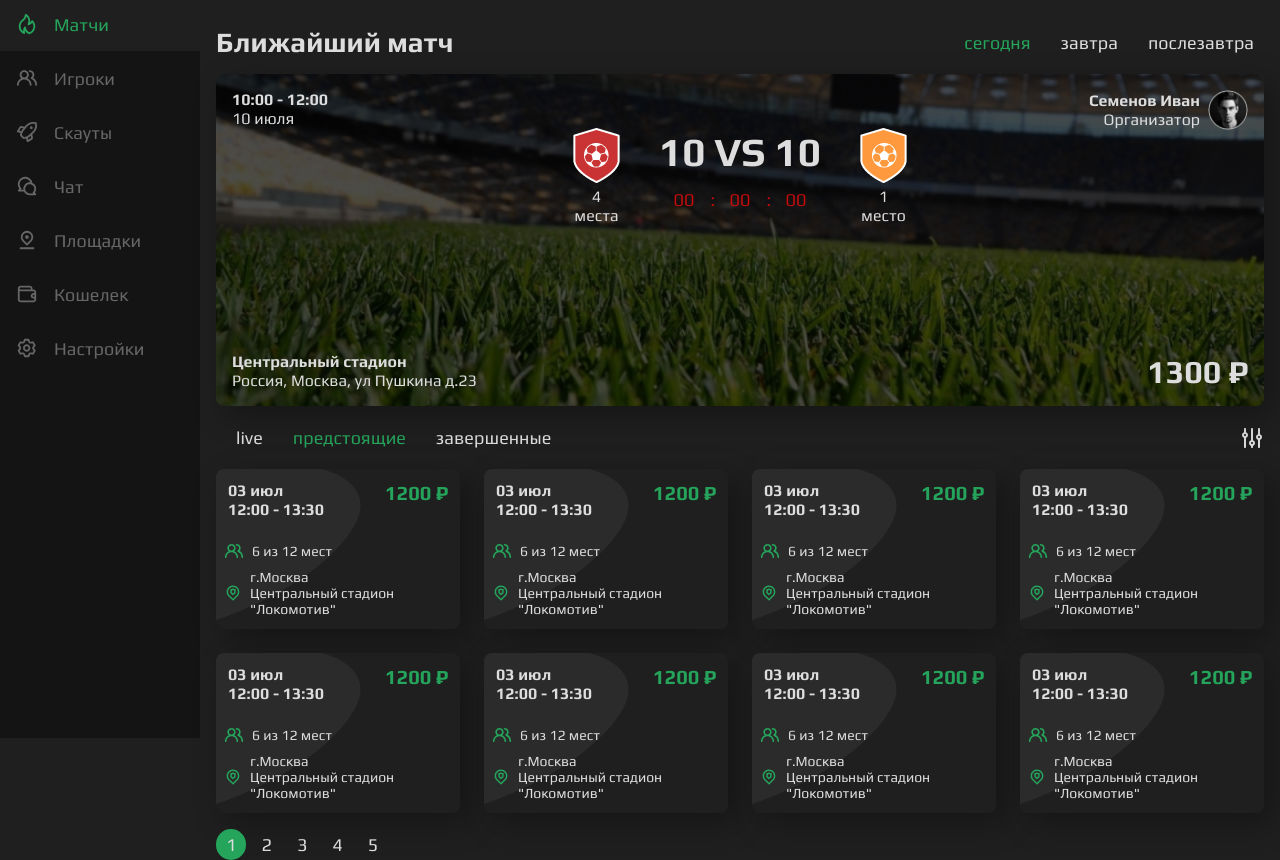
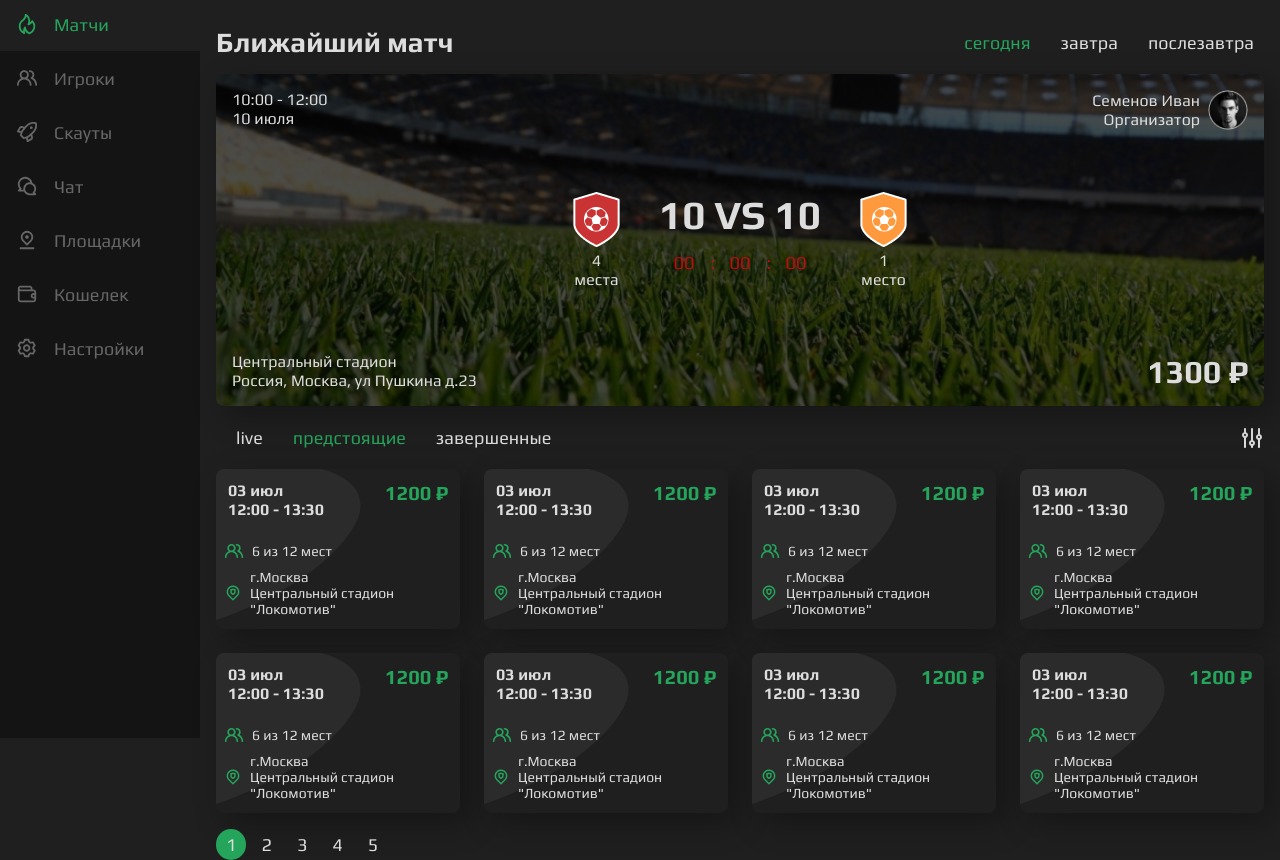
Before and after one commit to AndreiExtr/NukleBall, a plain HTML site: page index.html in a window 1280 px wide. Shown: the part 62-922 px from the top of the page. Drawn offline with Linux system fonts and the light colour scheme.

Commit message:
edit block background flex

```diff
--- a/Css/page_matches.css
+++ b/Css/page_matches.css
@@ -11,12 +11,25 @@
   background-size: cover ;
   color: #DDDDDD;
   border-radius: 8px;
+  display: flex;
+  flex-direction: column;
+}
+
+.info_top{
+  display: flex;
+  justify-content: space-between;
 }
 
 .group {
   display: flex;
+  flex-grow: 1;
   justify-content: center;
   align-items: center;
+}
+
+.info_bottom{
+  display: flex;
+  justify-content: space-between;
 }
 
 .vs-10-group {
@@ -33,9 +46,14 @@
   padding-bottom: 14px;
   font-size: 40px;}
 
-.h3 {
+.h3, .b3 {
   position: relative;
+  width: auto;
   font-size: 16px;
+}
+
+.price{
+  font-size: 32px;
 }
 
 .timer__items {
@@ -84,18 +102,15 @@
 }
 
 .parent1 {
-  top: 0;
-  left: 0;
   display: flex;
   flex-direction: column;
   align-items: flex-start;
-
+  justify-content: flex-start;
+  font-size: 16px;
+  width: 150px;
 }
 
 .parent2 {
-  position: absolute;
-  bottom: 16px;
-  left: 16px;
   display: flex;
   flex-direction: column;
   align-items: flex-start;
@@ -104,9 +119,6 @@
 }
 
 .parent3 {
-  position: absolute;
-  bottom: 16px;
-  right: 16px;
   display: flex;
   flex-direction: row;
   align-items: center;
--- a/index.html
+++ b/index.html
@@ -84,27 +84,19 @@
                 </div>
 
                 <div class="background">
+                    <div class="info_top">
                         <div class="parent1">
-                        <b class="b3">10:00 - 12:00 </b>
+                            <div class="b3">10:00 - 12:00 </div>
                             <div class="h3">10 июля</div>
-                    </div>
-
-                    <div class="parent2">
-                        <b class="b3">Центральный стадион</b>
-                        <div class="h3">Россия, Москва, ул Пушкина д.23</div>
-                    </div>
-
-                    <div class="parent3">
-                        <img class="ucheck-icon4" alt="" src="./public/uplus2.svg">
-                        <b class="b3">1300 ₽</b>
                         </div>
 
                         <div class="parent4">
                             <div class="parent5">
-                            <b class="b3">Семенов Иван</b>
+                                <div class="b3">Семенов Иван</div>
                                 <div class="h3">Организатор</div>
                             </div>
                             <img class="avatar" alt="" src="./Img/avatar.png">
+                        </div>
                     </div>
 
                     <div class="group">
@@ -126,6 +118,17 @@
                         <div class="shield-2-group">
                             <img class="shield-2-icon" alt="" src="./Img/shield2.png">
                             <div class="div3">1 место</div>
+                        </div>
+                    </div>
+
+                    <div class="info_bottom">
+                        <div class="parent2">
+                            <div class="b3">Центральный стадион</div>
+                            <div class="h3">Россия, Москва, ул Пушкина д.23</div>
+                        </div>
+
+                        <div class="parent3">
+                            <b class="price">1300 ₽</b>
                         </div>
                     </div>
                 </div>
```
Lines whose indentation alone changed are shown as unchanged.
